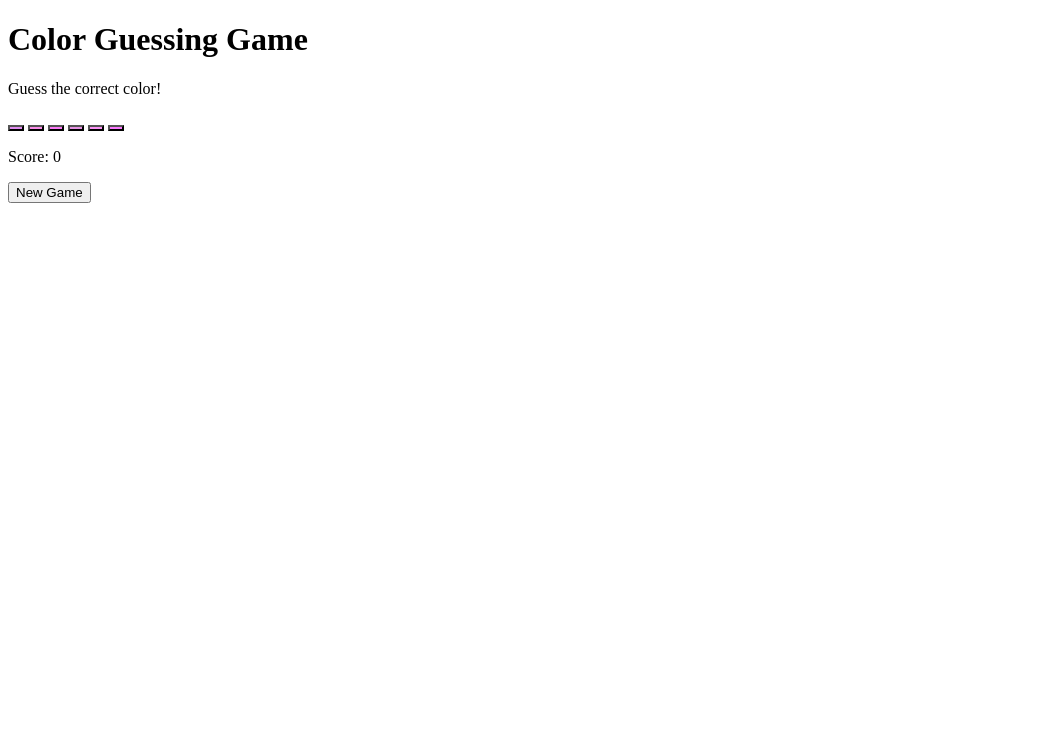
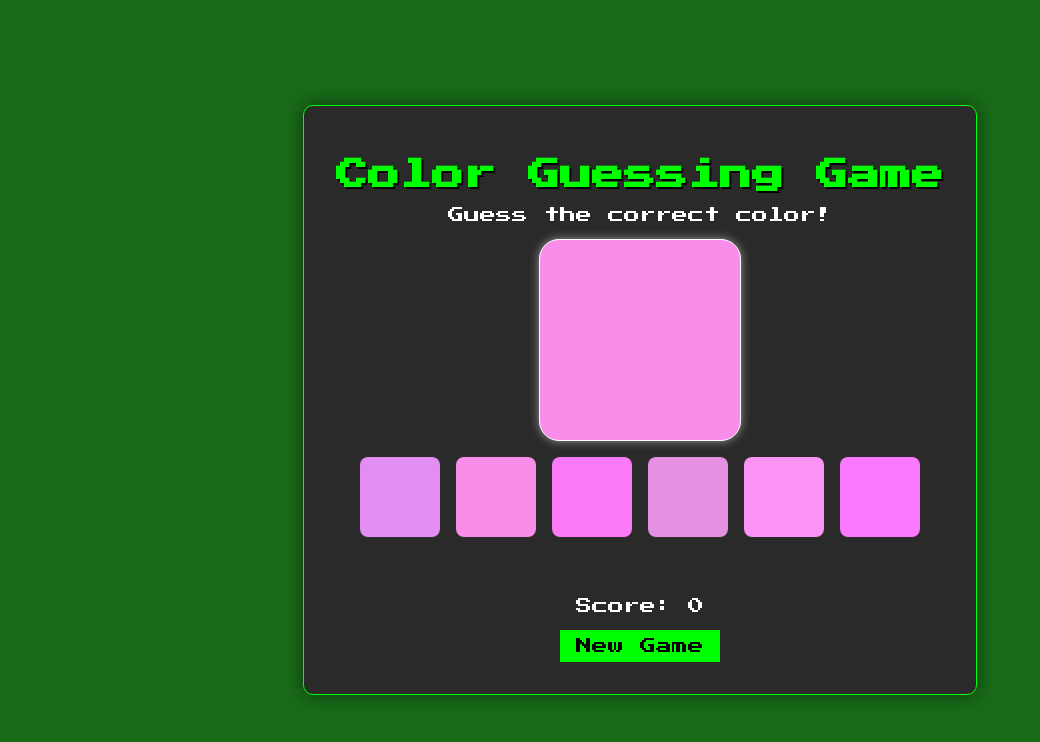
Before and after one commit to Vixs101/hng-color-game, a plain HTML site: page index.html in a window 1280 px wide. Shown: the whole page, without its empty margins (0-1040 px from the left). Drawn offline with Linux system fonts and the light colour scheme.

Commit message:
fix:linked the new stylesheet

```diff
--- a/index.html
+++ b/index.html
@@ -7,7 +7,7 @@
       href="https://fonts.googleapis.com/css2?family=Press+Start+2P&display=swap"
       rel="stylesheet"
     />
-    <link rel="stylesheet" href="game.css" />
+    <link rel="stylesheet" href="styles.css" />
     <title>Guess the Color</title>
   </head>
   <body>
```
